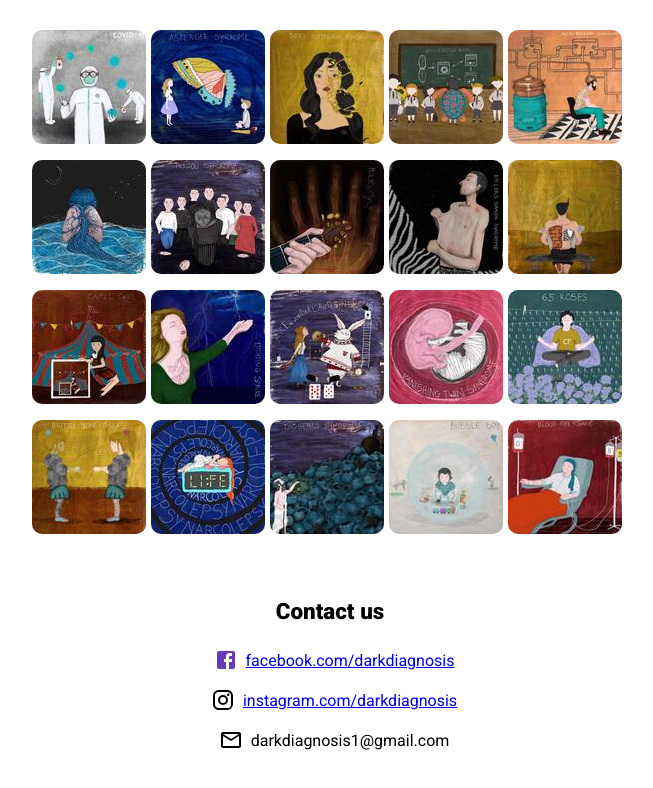
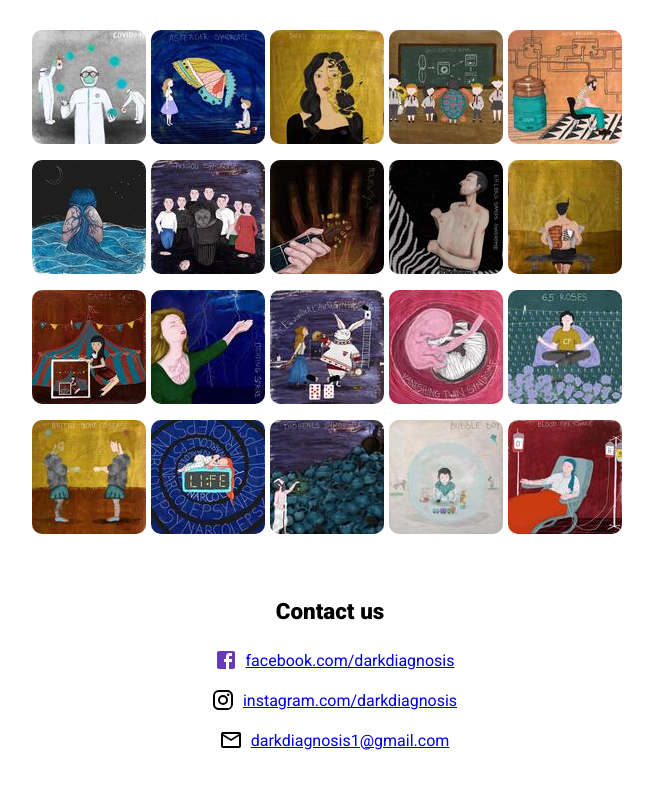
Before and after one commit to rromic/darkdiagnosis, a React (Create React App) app in the folder frontend/: page / in a window 1280 px wide. Shown: the part 446-1234 px from the top of the page, without its empty margins (310-963 px from the left). Built offline with nearby package versions, Linux system fonts and the light colour scheme.

Commit message:
Add mail

```diff
--- a/frontend/src/routes/Home/About/About.tsx
+++ b/frontend/src/routes/Home/About/About.tsx
@@ -137,7 +137,9 @@ const About = () => {
             </div>
             <div className={classes.contactItems}>
               <MailOutlineIcon style={{ margin: '0.5rem' }} />
-              <span>darkdiagnosis1@gmail.com</span>
+              <a href="mailto:darkdiagnosis1@gmail.com">
+                darkdiagnosis1@gmail.com
+              </a>
             </div>
           </div>
         </div>
```
